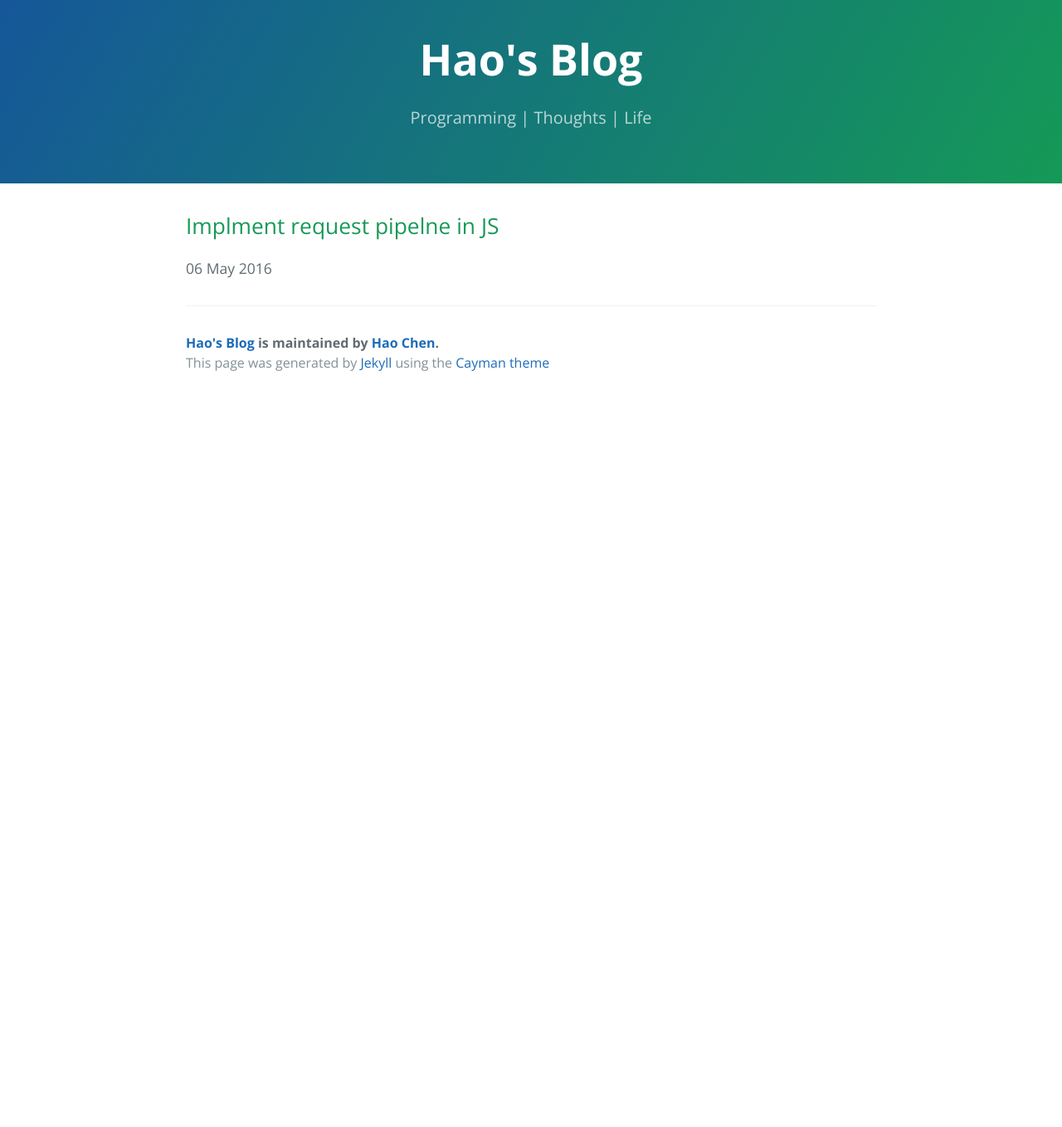
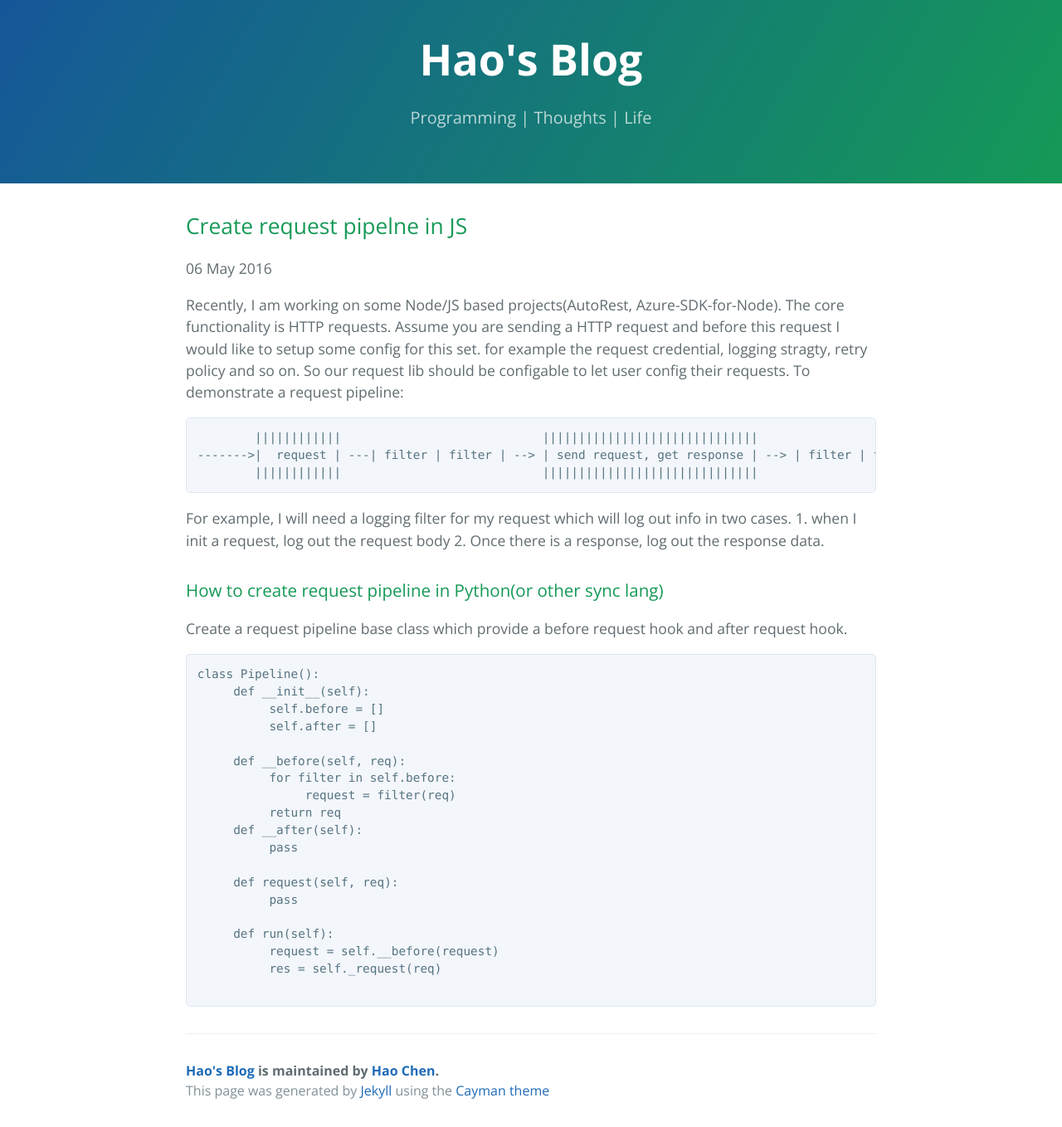
Before and after one commit to haocs/haocs.github.io, a Jekyll site: the page built from EN/_posts/2016-05-06-request-pipeline-in-js.markdown, in a window 1280 px wide. Shown: the whole page at 83% size. Built offline with Jekyll 4.4.1, drawn with Linux system fonts in a browser that asks for light colours; before the commit the page ends 900 px from its top, so only the background shows below that.

Commit message:
Update 2016-05-06-request-pipeline-in-js.markdown

````diff
--- a/EN/_posts/2016-05-06-request-pipeline-in-js.markdown
+++ b/EN/_posts/2016-05-06-request-pipeline-in-js.markdown
@@ -1,9 +1,45 @@
 ---
 layout: post
-title:  "Implment request pipelne in JS"
+title:  "Create request pipelne in JS"
 date:   2016-05-06 23:50:00
 categories: main
 tags :
      - programming
      - javascript
 ---
+
+Recently, I am working on some Node/JS based projects(AutoRest, Azure-SDK-for-Node).
+The core functionality is HTTP requests.
+Assume you are sending a HTTP request and before this request I would like to setup some config for this set. for example the request credential, logging stragty, retry policy and so on. So our request lib should be configable to let user config their requests.
+To demonstrate a request pipeline:
+```
+        ||||||||||||                            ||||||||||||||||||||||||||||||
+------->|  request | ---| filter | filter | --> | send request, get response | --> | filter | filter | -->
+        ||||||||||||                            ||||||||||||||||||||||||||||||
+```
+
+For example, I will need a logging filter for my request which will log out info in two cases. 1. when I init a request, log out the request body 2. Once there is a response, log out the response data.
+
+### How to create request pipeline in Python(or other sync lang)
+Create a request pipeline base class which provide a before request hook and after request hook.
+```python
+class Pipeline():
+     def __init__(self):
+          self.before = []
+          self.after = []
+
+     def __before(self, req):
+          for filter in self.before:
+               request = filter(req)
+          return req
+     def __after(self):
+          pass
+
+     def request(self, req):
+          pass
+
+     def run(self):
+          request = self.__before(request)
+          res = self._request(req)
+
+```
````
